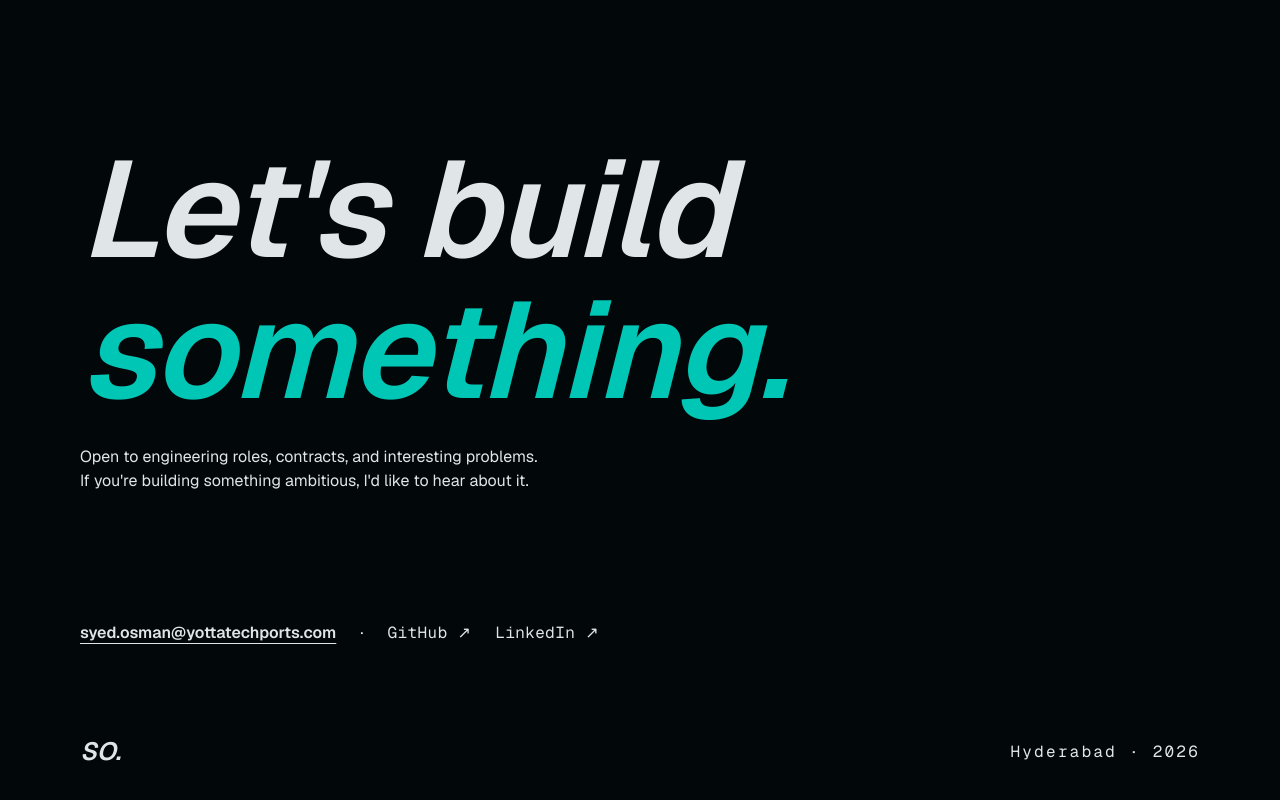
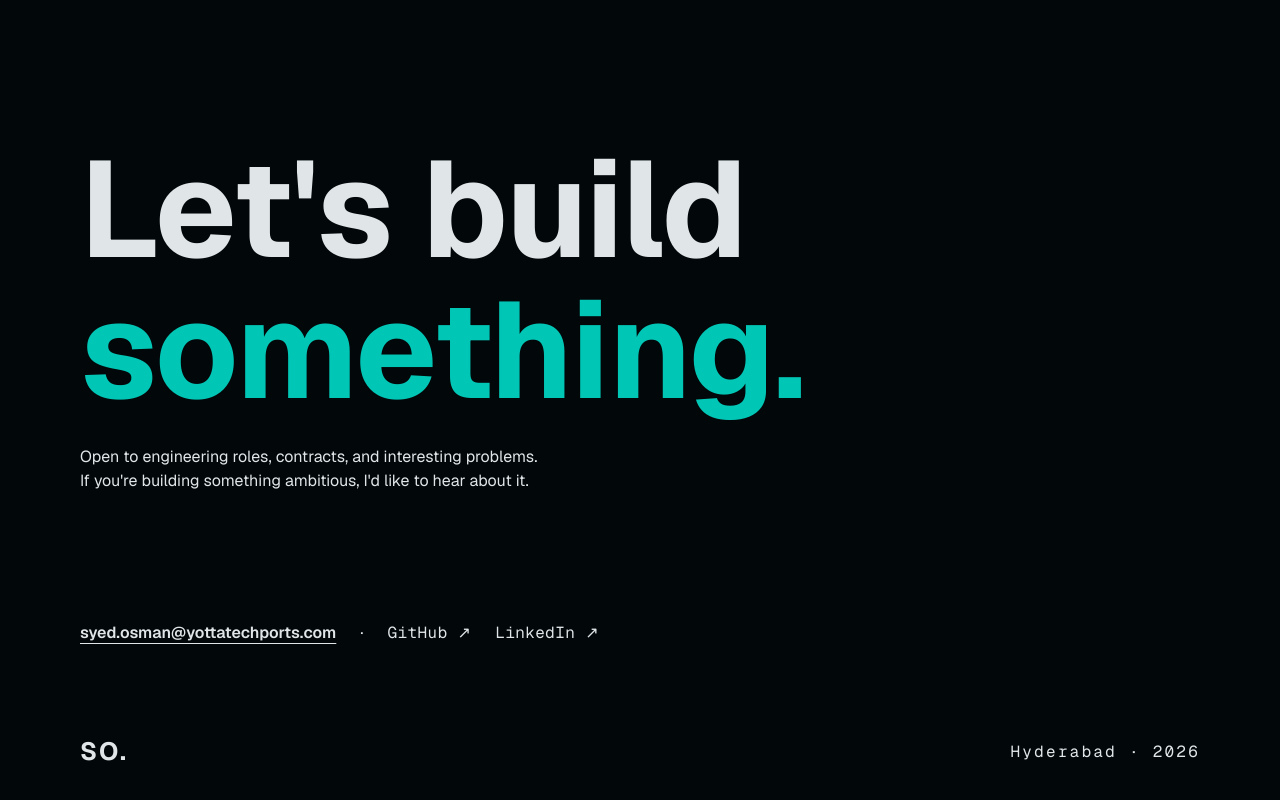
Before and after one commit to osman-syed/portfolio, a Next.js app: page / in a window 1280 px wide. Shown: the part 5888-6688 px from the top of the page. Built offline with nearby package versions, Linux system fonts and the light colour scheme.

Commit message:
fix: update LinkedIn URL to correct profile

```diff
--- a/components/sections/Contact.tsx
+++ b/components/sections/Contact.tsx
@@ -2,7 +2,7 @@
 
 const EMAIL = "syed.osman@yottatechports.com";
 const GITHUB_URL = "https://github.com/osmansyed";
-const LINKEDIN_URL = "https://linkedin.com/in/osmansyed";
+const LINKEDIN_URL = "https://www.linkedin.com/in/osman-syed9/";
 
 export default function Contact() {
   return (
@@ -16,7 +16,7 @@ export default function Contact() {
         {/* Statement — Ft5 pattern */}
         <div className="mb-16" style={{ borderBottom: "1px solid var(--color-dark-rule)", paddingBottom: "var(--space-2xl)" }}>
           <h2
-            className="font-[family-name:var(--font-display)] font-semibold italic leading-[1.04] tracking-[-0.01em]"
+            className="font-[family-name:var(--font-display)] font-bold leading-[1.04] tracking-[-0.01em]"
             style={{ fontSize: "var(--text-display)", color: "var(--color-dark-ink)" }}
           >
             Let&apos;s build<br />
@@ -95,7 +95,7 @@ export default function Contact() {
           style={{ borderTop: "1px solid var(--color-dark-rule)" }}
         >
           <span
-            className="font-[family-name:var(--font-display)] italic font-semibold"
+            className="font-[family-name:var(--font-display)] font-bold uppercase tracking-[0.08em]"
             style={{ fontSize: "var(--text-lg)", color: "var(--color-dark-muted)" }}
           >
             SO.
```
